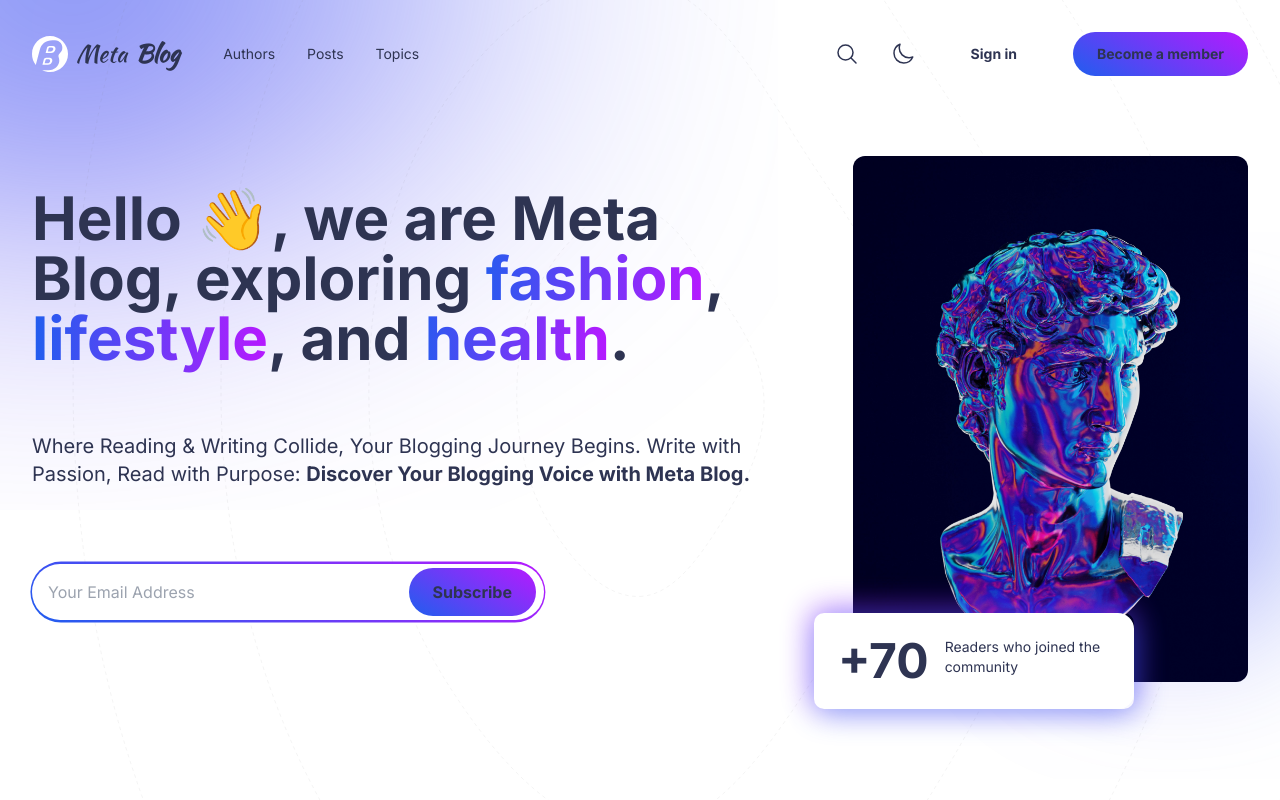
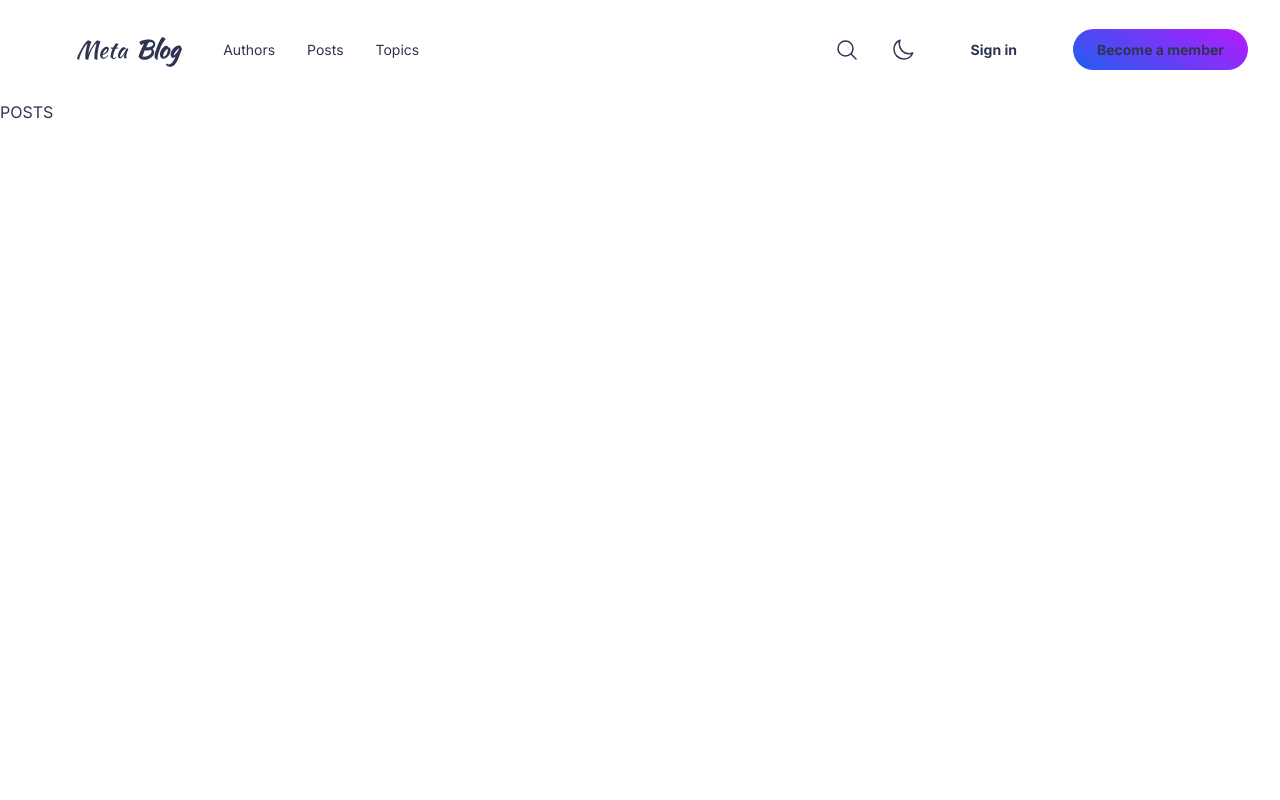
Before and after one commit to MhL5/Meta-Blog, a React (Vite) app: page /posts in a window 1280 px wide. Shown: the top 800 px of the page. Built offline with nearby package versions, Linux system fonts and the light colour scheme.

Commit message:
add basic routes for authors posts topics login * pages

```diff
--- a/src/App.tsx
+++ b/src/App.tsx
@@ -1,9 +1,36 @@
+import {
+  Route,
+  RouterProvider,
+  createBrowserRouter,
+  createRoutesFromElements,
+} from "react-router-dom";
 import Homepage from "./pages/Homepage";
+import ErrorPage from "./pages/ErrorPage";
+import NotFoundPage from "./pages/NotFoundPage";
+import Login from "./pages/Login";
+import Topics from "./pages/Topics";
+import Posts from "./pages/Posts";
+import Authors from "./pages/Authors";
+
+const router = createBrowserRouter(
+  createRoutesFromElements(
+    <Route errorElement={<ErrorPage />}>
+      <Route path="/" element={<Homepage />} />
+
+      <Route path="authors" element={<Authors />} />
+      <Route path="posts" element={<Posts />} />
+      <Route path="topics" element={<Topics />} />
+
+      <Route path="login" element={<Login />} />
+      <Route path="*" element={<NotFoundPage />} />
+    </Route>,
+  ),
+);
 
 function App(): JSX.Element {
   return (
     <>
-      <Homepage />
+      <RouterProvider router={router} />
     </>
   );
 }
--- /dev/null
+++ b/src/pages/Authors.tsx
@@ -0,0 +1,13 @@
+import { ReactElement } from "react";
+import NavigationMenu from "../ui/NavigationMenu";
+
+function Authors(): ReactElement {
+  return (
+    <div>
+      <NavigationMenu />
+      Authors Page
+    </div>
+  );
+}
+
+export default Authors;
--- /dev/null
+++ b/src/pages/ErrorPage.tsx
@@ -0,0 +1,17 @@
+import { ReactElement } from "react";
+import Button from "../ui/Button";
+
+function ErrorPage(): ReactElement {
+  return (
+    <>
+      <h1 className="absolute left-1/2 top-1/2 -translate-x-1/2 -translate-y-1/2 text-center text-7xl text-red-500">
+        ERROR SOMETHING WENT WRONG
+      </h1>
+      <Button to="/" variant="primary" el="anchor">
+        Homepage
+      </Button>
+    </>
+  );
+}
+
+export default ErrorPage;
--- /dev/null
+++ b/src/pages/Login.tsx
@@ -0,0 +1,13 @@
+import { ReactElement } from "react";
+import NavigationMenu from "../ui/NavigationMenu";
+
+function Login(): ReactElement {
+  return (
+    <div>
+      <NavigationMenu />
+      login
+    </div>
+  );
+}
+
+export default Login;
--- /dev/null
+++ b/src/pages/NotFoundPage.tsx
@@ -0,0 +1,15 @@
+import { ReactElement } from "react";
+import Button from "../ui/Button";
+
+function NotFoundPage(): ReactElement {
+  return (
+    <div>
+      NOT FOUND
+      <Button to="/" el="anchor" variant="primary">
+        Homepage
+      </Button>
+    </div>
+  );
+}
+
+export default NotFoundPage;
--- /dev/null
+++ b/src/pages/Posts.tsx
@@ -0,0 +1,13 @@
+import { ReactElement } from "react";
+import NavigationMenu from "../ui/NavigationMenu";
+
+function Posts(): ReactElement {
+  return (
+    <div>
+      <NavigationMenu />
+      POSTS
+    </div>
+  );
+}
+
+export default Posts;
--- /dev/null
+++ b/src/pages/Topics.tsx
@@ -0,0 +1,13 @@
+import { ReactElement } from "react";
+import NavigationMenu from "../ui/NavigationMenu";
+
+function Topics(): ReactElement {
+  return (
+    <div>
+      <NavigationMenu />
+      topics
+    </div>
+  );
+}
+
+export default Topics;
--- a/src/ui/Button.tsx
+++ b/src/ui/Button.tsx
@@ -1,9 +1,19 @@
 import { ComponentPropsWithoutRef, PropsWithChildren } from "react";
+import { NavLink } from "react-router-dom";
 
-type ButtonProps = PropsWithChildren<{
+type ButtonType = PropsWithChildren<{
   variant: "primary" | "transparent" | "secondary";
+  el: "button";
 }> &
   ComponentPropsWithoutRef<"button">;
+type AnchorType = PropsWithChildren<{
+  el: "anchor";
+  variant: "primary" | "transparent" | "secondary";
+  to: string;
+}> &
+  ComponentPropsWithoutRef<"a">;
+
+type ButtonProps = ButtonType | AnchorType;
 
 const buttonVariants = {
   defaultStyles: "cursor-pointer font-bold px-6 py-3 rounded-full",
@@ -12,16 +22,25 @@ const buttonVariants = {
   transparent: "",
 };
 
-function Button({
-  children,
-  variant,
-  className,
-  ...props
-}: ButtonProps): JSX.Element {
+function Button(props: ButtonProps): JSX.Element {
+  if (props.el === "anchor") {
+    const { to, variant, className, children, ...otherProps } = props;
+    return (
+      <NavLink
+        to={to}
+        className={`${buttonVariants[variant]} ${buttonVariants.defaultStyles} ${className}`}
+        {...otherProps}
+      >
+        {children}
+      </NavLink>
+    );
+  }
+
+  const { variant, className, children, ...otherProps } = props;
   return (
     <button
       className={`${buttonVariants[variant]} ${buttonVariants.defaultStyles} ${className}`}
-      {...props}
+      {...otherProps}
     >
       {children}
     </button>
--- a/src/ui/NavigationMenu.tsx
+++ b/src/ui/NavigationMenu.tsx
@@ -4,18 +4,29 @@ import Search from "./Search";
 import HamburgerMenu from "./HamburgerMenu";
 import UserSvg from "./UserSvg";
 import Button from "./Button";
+import { NavLink } from "react-router-dom";
 
 function NavigationMenu(): JSX.Element {
   return (
     <nav className="m-auto w-auto max-w-globalWidthContent p-8">
       <ul className="flex max-w-globalWidthContent items-center justify-between gap-8 text-sm">
         <li>
-          <Logo />
+          <NavLink to="/">
+            <Logo />
+          </NavLink>
         </li>
 
-        <li className="hidden lg:ml-3 lg:block">Authors</li>
-        <li className="hidden lg:block">Posts</li>
-        <li className="hidden lg:block">Topics</li>
+        <li className="hidden lg:ml-3 lg:block">
+          <NavLink to="/authors">Authors</NavLink>
+        </li>
+
+        <li className="hidden lg:block">
+          <NavLink to="/posts">Posts</NavLink>
+        </li>
+
+        <li className="hidden lg:block">
+          <NavLink to="/topics"> Topics</NavLink>
+        </li>
 
         <li className="ml-auto">
           <Search />
@@ -34,10 +45,14 @@ function NavigationMenu(): JSX.Element {
         </li>
 
         <li className="hidden lg:block">
-          <Button variant="transparent">Sign in</Button>
+          <Button variant="transparent" to="/login" el="anchor">
+            Sign in
+          </Button>
         </li>
         <li className="hidden lg:block">
-          <Button variant="primary">Become a member</Button>
+          <Button variant="primary" to="/login" el="anchor">
+            Become a member
+          </Button>
         </li>
       </ul>
     </nav>
```
